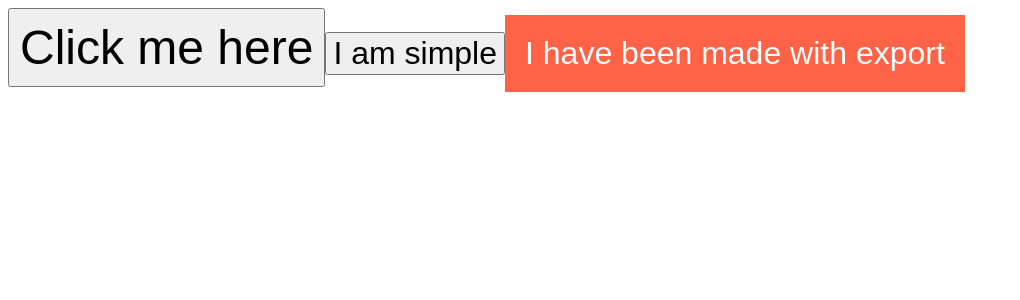
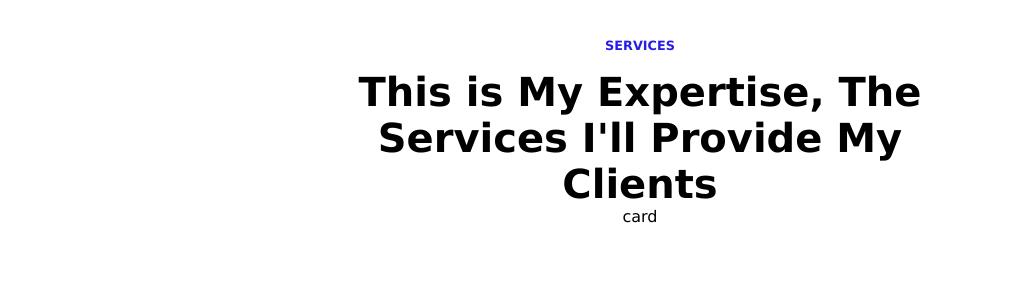
Before and after one commit to MariusCodeAcademy/styled-react-intro-type1, a React (Create React App) app: page / in a window 1280 px wide. Shown: the top 300 px of the page, without its empty margins (0-1020 px from the left). Built offline with nearby package versions, Linux system fonts and the light colour scheme.

Commit message:
lets cards

```diff
--- a/src/App.js
+++ b/src/App.js
@@ -1,13 +1,10 @@
 import './App.css';
-import Button from './components/ui/Button';
-import ButtonSecondary from './components/ui/ButtonSecondary';
+import Services from './components/services/Services';
 
 function App() {
   return (
     <div className='App'>
-      <Button>Click me here</Button>
-      <button className='my-button'>I am simple</button>
-      <ButtonSecondary />
+      <Services />
     </div>
   );
 }
--- /dev/null
+++ b/src/components/services/ServiceCard.jsx
@@ -0,0 +1,5 @@
+function ServiceCard() {
+  return <article>card</article>;
+}
+
+export default ServiceCard;
--- /dev/null
+++ b/src/components/services/Services.jsx
@@ -0,0 +1,40 @@
+import styled from 'styled-components';
+import ServiceCard from './ServiceCard';
+
+const Section = styled.section`
+  max-width: 800px;
+  margin: 3% auto;
+  text-align: center;
+  font-family: 'Lucida Sans', 'Lucida Sans Regular', 'Lucida Grande',
+    'Lucida Sans Unicode', Geneva, Verdana, sans-serif;
+`;
+
+const TitleTop = styled.h4`
+  text-transform: uppercase;
+  color: #271de8;
+  margin: 0;
+  font-size: 0.8rem;
+  margin-bottom: 1rem;
+`;
+
+const MainTitle = styled.h2`
+  font-size: 2.5rem;
+  max-width: 650px;
+  margin: 0 auto;
+`;
+
+function Services() {
+  return (
+    <Section>
+      <TitleTop>Services</TitleTop>
+      <MainTitle>
+        This is My Expertise, The Services I'll Provide My Clients
+      </MainTitle>
+      <div className='card-container'>
+        <ServiceCard />
+      </div>
+    </Section>
+  );
+}
+
+export default Services;
```
